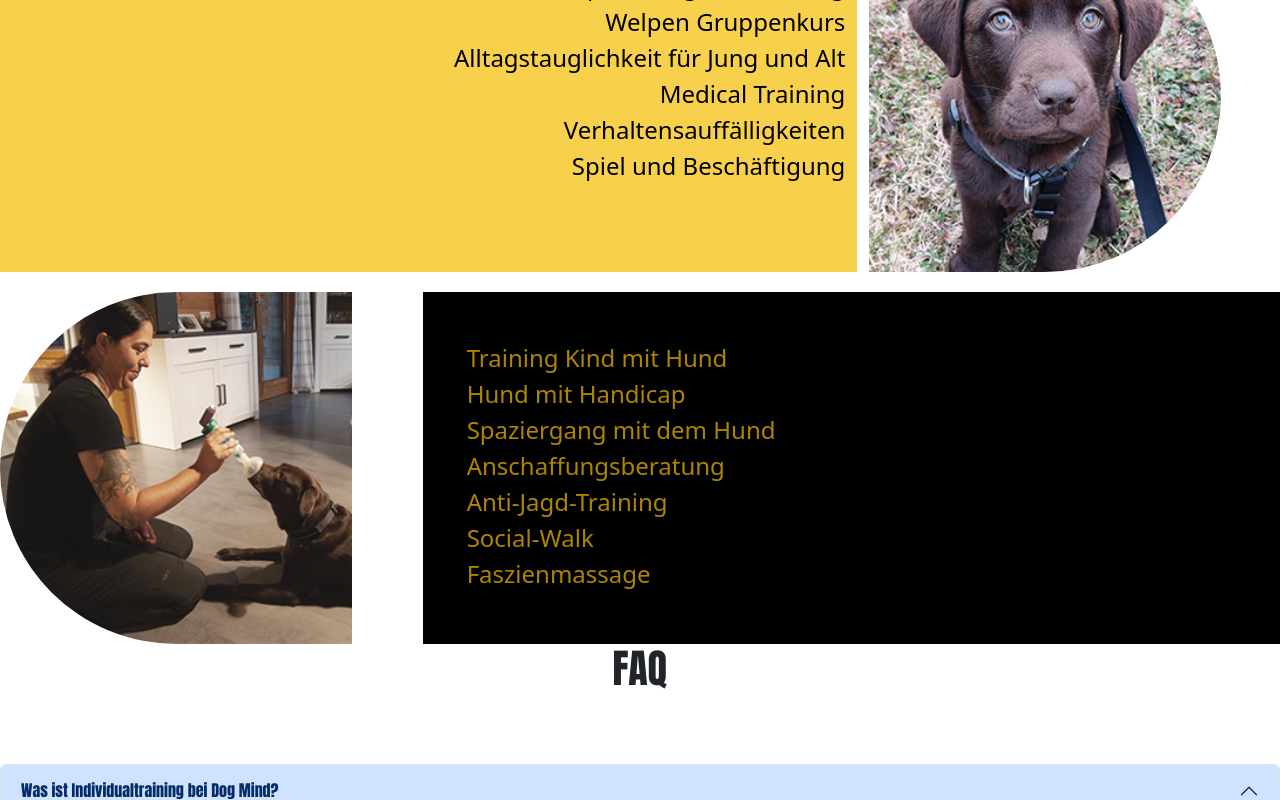
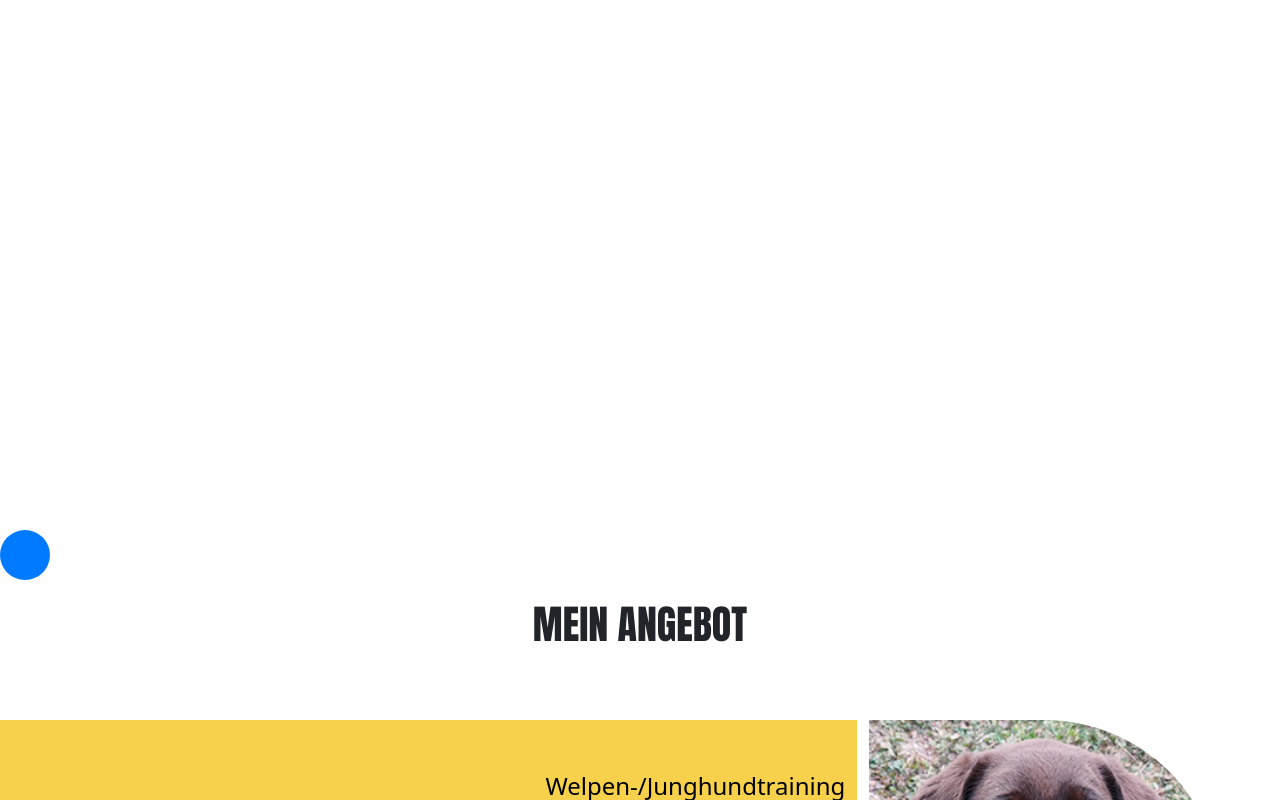
Before and after one commit to Synaron/doggymind, a React (Create React App) app in the folder dogmind/: page / in a window 1280 px wide. Shown: the part 2225-3025 px from the top of the page. Built offline with nearby package versions, Linux system fonts and the light colour scheme.

Commit message:
Add Pfoten component

```diff
--- a/dogmind/package.json
+++ b/dogmind/package.json
@@ -11,6 +11,7 @@
     "react-bootstrap": "^2.9.1",
     "react-dom": "^18.2.0",
     "react-scripts": "^5.0.1",
+    "react-spring": "^9.7.3",
     "web-vitals": "^2.1.4"
   },
   "scripts": {
--- a/dogmind/src/App.js
+++ b/dogmind/src/App.js
@@ -1,4 +1,3 @@
-import React from 'react';
 import './App.css';
 import Slider from "./components/Slider";
 import Intro from "./components/Intro";
@@ -9,6 +8,8 @@ import Welpe2 from './assets/images/Welpe2.png';
 import MedicalTraining from './assets/images/MedicalTraining.png';
 import Anschaffung from './assets/images/anschaffung.png';
 import trainingData from './data';
+import Pfoten from './components/Pfoten';
+import React, { useState } from 'react';
 
 function App() {
   // Split the trainingData into chunks of 6 for each AngeboteBlock
@@ -22,12 +23,17 @@ function App() {
     chunkedData[chunkedData.length - 1].push(lastItem);
     }
 
+  //set paw state
+  const [left, setLeft] = useState(false);
+
   return (
     <div className="App">
       <Slider />
       <Intro />
       <Probleme />
-
+      <div style={{ position: 'relative', overflow: 'hidden', height: '100vh' }}>
+        <Pfoten />
+      </div>
       {chunkedData.map((chunk, index) => (
         <div key={index}>
           <AngeboteBlock
--- /dev/null
+++ b/dogmind/src/components/Pfoten.js
@@ -0,0 +1,28 @@
+// Paw.js
+import React from 'react';
+import { useSpring, animated } from 'react-spring';
+
+const Paw = ({ left, setLeft }) => {
+  const props = useSpring({
+    from: { transform: 'translateX(0)', bottom: '20px' },
+    to: { transform: 'translateX(100%)', bottom: '30px' },
+    reset: true,
+    reverse: true,
+    onRest: () => set(!left),
+  });
+
+  return (
+    <animated.div
+      style={{
+        position: 'absolute',
+        height: '50px',
+        width: '50px',
+        backgroundColor: '#007bff', // Blue color, you can change it
+        borderRadius: '50%',
+        ...props,
+      }}
+    />
+  );
+};
+
+export default Paw;
```
Also changed, not shown: dogmind/src/assets/images/pawprint.png (added), 1 other file (tests, documents, lock files or other folders).
